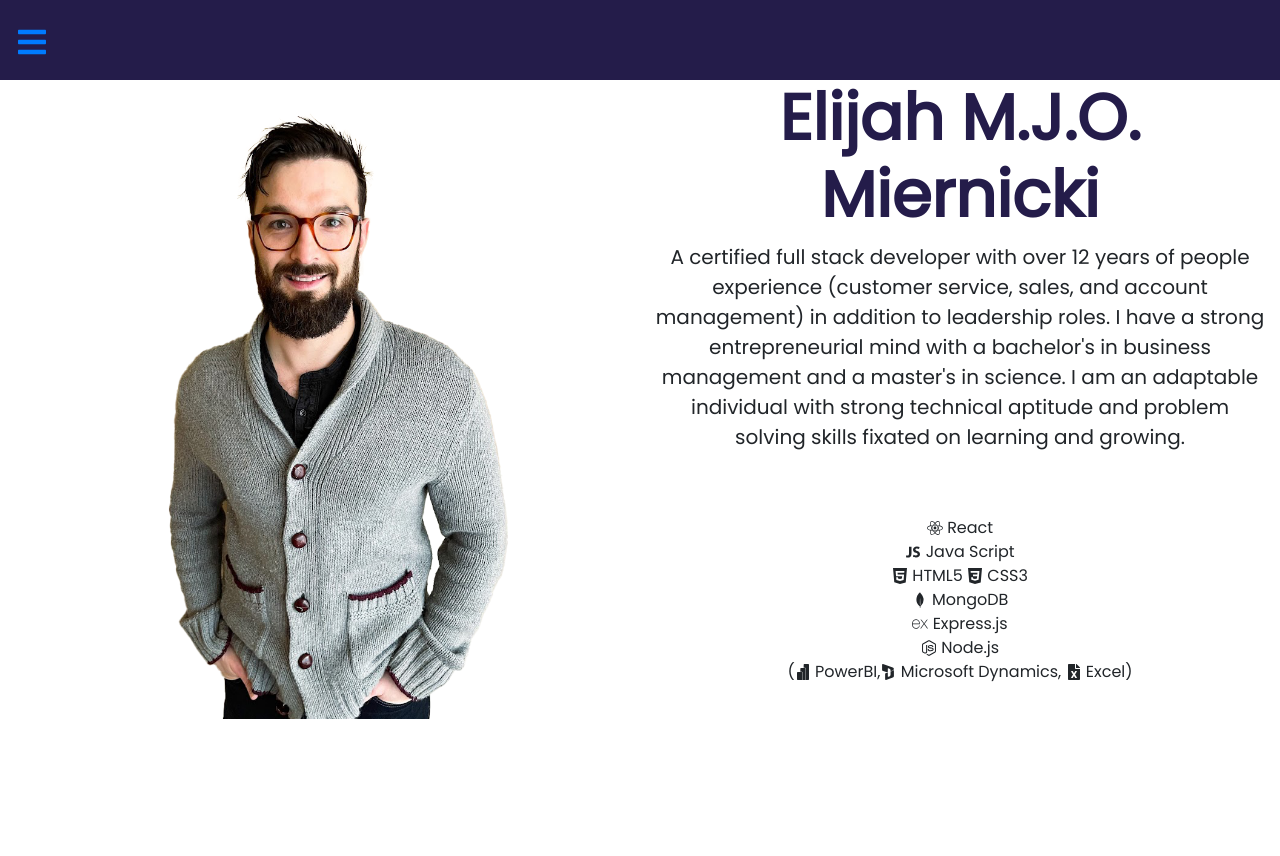
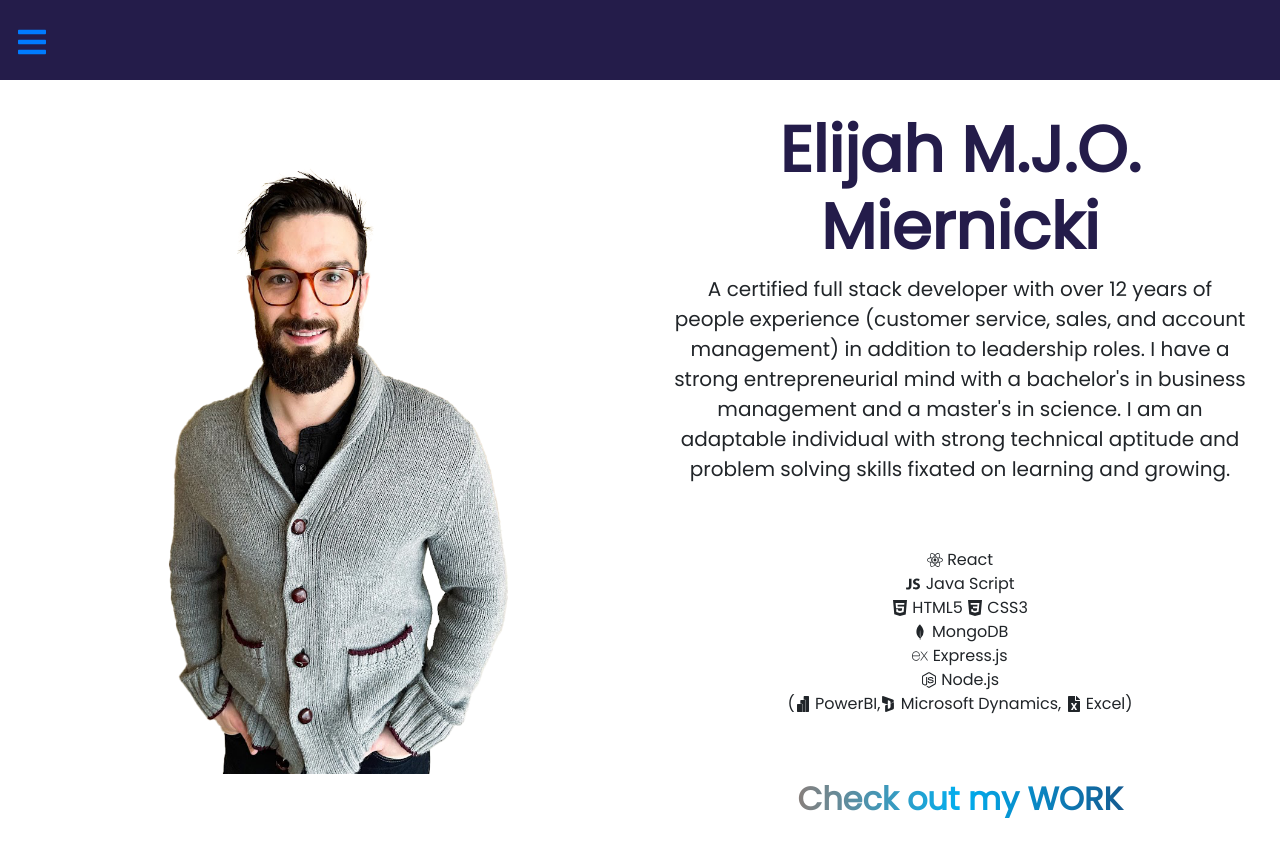
Before and after one commit to MiernickiElijah/Swash.v3, a React (Create React App) app in the folder my-app/: page / in a window 1280 px wide. Before the commit the page ends 800 px from the top, so only its background shows below. Built offline with nearby package versions, Linux system fonts and the light colour scheme.

Commit message:
added check out my work text and css to homepage

```diff
--- a/my-app/src/pages/home/index.js
+++ b/my-app/src/pages/home/index.js
@@ -10,7 +10,7 @@ function Home() {
 
             <section className="aboutme row flex-lg-row-reverse align-items-center">
                 <article className="intro col-lg-6" id="bio">
-                    <h1 id="aboutMeTitle" href='#'>Elijah M.J.O. Miernicki</h1>
+                    <h1 className='animateText' href='#'>Elijah M.J.O. Miernicki</h1>
                     <p className="lead">
                         A certified full stack developer with over 12 years of people experience (customer service, sales, and account management) in addition to leadership roles. I have a strong entrepreneurial mind with a bachelor's in business management and a master's in science.
                         I am an adaptable individual with strong technical aptitude and problem solving skills fixated on learning and growing.
@@ -24,6 +24,7 @@ function Home() {
                         <li className='aL'><FareactIcons.FaNodeJs className='skillIcon' />  Node.js</li>
                         <li className='aL'>(<SireactIcons.SiPowerbi className='skillIcon' />  PowerBI,<SireactIcons.SiDynamics365 className='skillIcon' />  Microsoft Dynamics, <FareactIcons.FaFileExcel className='skillIcon' />  Excel)</li>
                     </ol>
+                    <h3 className='animateLink' href={Home}>Check out my WORK </h3>
                 </article>
                 <article className="col-lg-6">
                     <img className="lg-auto img-fluid" src={Eli} alt='me'></img>
--- a/my-app/src/pages/home/style.css
+++ b/my-app/src/pages/home/style.css
@@ -18,7 +18,7 @@ html {
   align-items: center;
 }
 
-#aboutMeTitle {
+.animateText {
   font-size: 4rem;
   font-weight: 1000;
   font-family: poppins;
@@ -30,7 +30,7 @@ html {
   transition: 0.75s ease-out;
 }
 
-#aboutMeTitle:hover {
+.animateText:hover {
   background-position: -100%;
 }
 
@@ -38,9 +38,28 @@ html {
   font-weight: bolder;
 }
 
+#bio {
+  padding: 2rem;
+}
+
 .skillsList {
   padding: 3rem;
   list-style: none;
+}
+
+.animateLink {
+  font-size: 2rem;
+  font-weight: 1000;
+  font-family: poppins;
+  background: linear-gradient(to left, #241c4a 50%, #00aeef, #f15a22);
+  background-size: 200%;
+  -webkit-background-clip: text;
+  -webkit-text-fill-color: transparent;
+  transition: 0.75s ease-out;
+}
+
+.animateLink:hover {
+  background-position: -59%;
 }
 
 .img-fluid {
```
